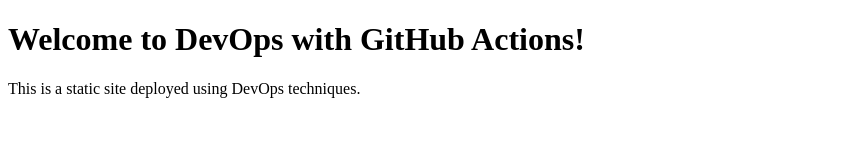
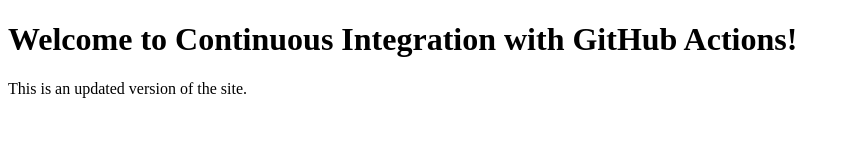
Before and after one commit to AhmadMahi/devops-demo, a plain HTML site: page index.html in a window 1280 px wide. Shown: the whole page, without its empty margins (0-850 px from the left). Drawn offline with Linux system fonts and the light colour scheme.

Commit message:
Update static website content

```diff
--- a/index.html
+++ b/index.html
@@ -4,7 +4,8 @@
     <title>DevOps Demo</title>
 </head>
 <body>
-    <h1>Welcome to DevOps with GitHub Actions!</h1>
-    <p>This is a static site deployed using DevOps techniques.</p>
+    <h1>Welcome to Continuous Integration with GitHub Actions!</h1>
+    <p>This is an updated version of the site.</p>
+
 </body>
 </html>
```
